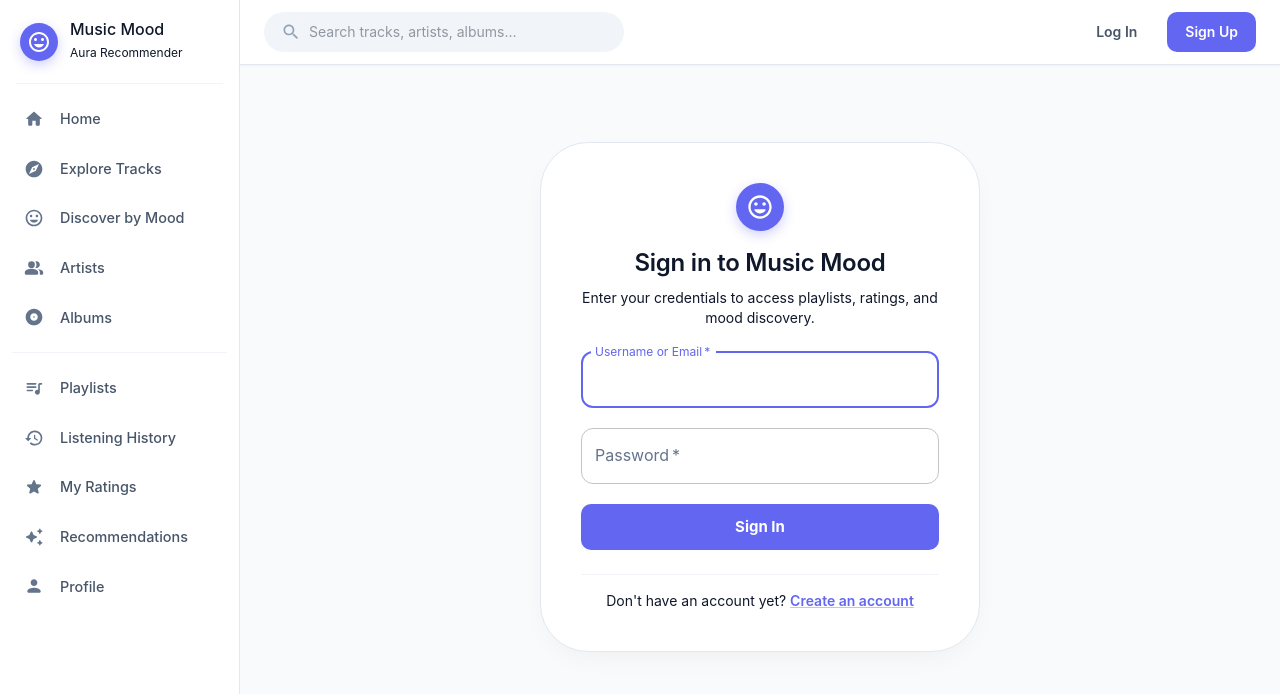
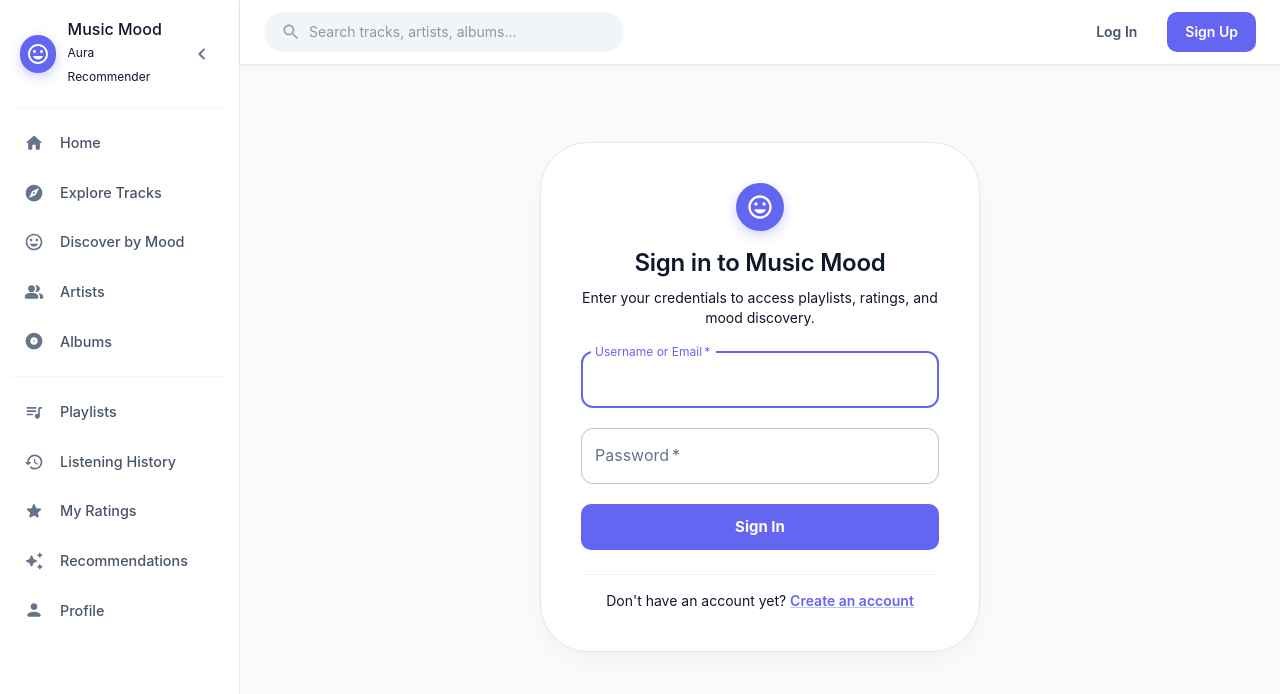
Before and after one commit to divyanshverma5-hub/DBMS-Project, a React app in the folder frontend/: page /login in a window 1280 px wide. Shown: the top 694 px of the page. Built offline with nearby package versions, Linux system fonts and the light colour scheme; no server answers; the HTML template or start-up script is replaced by a standard one.

Commit message:
feat: make desktop sidebar collapsible

```diff
--- a/frontend/src/components/navigation/Sidebar.jsx
+++ b/frontend/src/components/navigation/Sidebar.jsx
@@ -10,6 +10,8 @@ import {
   Typography,
   Divider,
   Chip,
+  IconButton,
+  Tooltip,
 } from '@mui/material'
 import { NavLink, useLocation } from 'react-router-dom'
 import HomeRoundedIcon from '@mui/icons-material/HomeRounded'
@@ -22,6 +24,8 @@ import HistoryRoundedIcon from '@mui/icons-material/HistoryRounded'
 import StarRoundedIcon from '@mui/icons-material/StarRounded'
 import AutoAwesomeRoundedIcon from '@mui/icons-material/AutoAwesomeRounded'
 import PersonRoundedIcon from '@mui/icons-material/PersonRounded'
+import ChevronLeftRoundedIcon from '@mui/icons-material/ChevronLeftRounded'
+import ChevronRightRoundedIcon from '@mui/icons-material/ChevronRightRounded'
 import { useAuth } from '../../context/AuthContext'
 
 const DRAWER_WIDTH = 240
@@ -40,14 +44,14 @@ const navItems = [
   { label: 'Profile', path: '/profile', icon: PersonRoundedIcon, authRequired: true },
 ]
 
-export default function Sidebar({ mobileOpen, onMobileClose }) {
+export default function Sidebar({ mobileOpen, onMobileClose, collapsed = false, onToggleCollapsed }) {
   const location = useLocation()
   const { isAuthenticated, user } = useAuth()
 
   const drawerContent = (
     <Box sx={{ display: 'flex', flexDirection: 'column', height: '100%', backgroundColor: '#ffffff' }}>
       {/* Brand Header */}
-      <Box sx={{ p: 2.5, display: 'flex', alignItems: 'center', gap: 1.5 }}>
+      <Box sx={{ p: collapsed ? 1.5 : 2.5, display: 'flex', alignItems: 'center', justifyContent: collapsed ? 'center' : 'space-between', gap: 1.5 }}>
         <Box
           sx={{
             width: 38,
@@ -63,20 +67,25 @@ export default function Sidebar({ mobileOpen, onMobileClose }) {
         >
           <MoodRoundedIcon />
         </Box>
-        <Box>
+        {!collapsed && <Box>
           <Typography variant="subtitle1" fontWeight={700} color="#0f172a" sx={{ lineHeight: 1.2 }}>
             Music Mood
           </Typography>
           <Typography variant="caption" color="text.secondary" fontWeight={500}>
             Aura Recommender
           </Typography>
-        </Box>
+        </Box>}
+        <Tooltip title={collapsed ? 'Expand sidebar' : 'Collapse sidebar'}>
+          <IconButton size="small" onClick={onToggleCollapsed} sx={{ display: { xs: 'none', md: 'inline-flex' }, color: '#64748b' }}>
+            {collapsed ? <ChevronRightRoundedIcon /> : <ChevronLeftRoundedIcon />}
+          </IconButton>
+        </Tooltip>
       </Box>
 
       <Divider sx={{ mx: 2, borderColor: '#f1f5f9' }} />
 
       {/* Nav List */}
-      <List sx={{ px: 1.5, py: 1.5, flexGrow: 1 }}>
+      <List sx={{ px: collapsed ? 1 : 1.5, py: 1.5, flexGrow: 1 }}>
         {navItems.map((item, index) => {
           if (item.divider) {
             return <Divider key={`divider-${index}`} sx={{ my: 1.5, borderColor: '#f1f5f9' }} />
@@ -87,6 +96,7 @@ export default function Sidebar({ mobileOpen, onMobileClose }) {
 
           return (
             <ListItem key={item.path} disablePadding sx={{ mb: 0.5 }}>
+              <Tooltip title={collapsed ? item.label : ''} placement="right">
               <ListItemButton
                 component={NavLink}
                 to={item.path}
@@ -94,7 +104,8 @@ export default function Sidebar({ mobileOpen, onMobileClose }) {
                 sx={{
                   borderRadius: 2,
                   py: 1,
-                  px: 1.5,
+                  px: collapsed ? 1.25 : 1.5,
+                  justifyContent: collapsed ? 'center' : 'flex-start',
                   backgroundColor: isActive ? 'rgba(99, 102, 241, 0.08)' : 'transparent',
                   color: isActive ? '#6366f1' : '#475569',
                   fontWeight: isActive ? 600 : 500,
@@ -103,10 +114,10 @@ export default function Sidebar({ mobileOpen, onMobileClose }) {
                   },
                 }}
               >
-                <ListItemIcon sx={{ minWidth: 36, color: isActive ? '#6366f1' : '#64748b' }}>
+                <ListItemIcon sx={{ minWidth: collapsed ? 0 : 36, color: isActive ? '#6366f1' : '#64748b' }}>
                   <IconComponent fontSize="small" />
                 </ListItemIcon>
-                <ListItemText
+                {!collapsed && <ListItemText
                   primary={item.label}
                   slotProps={{
                     primary: {
@@ -116,15 +127,16 @@ export default function Sidebar({ mobileOpen, onMobileClose }) {
                       },
                     },
                   }}
-                />
+                />}
               </ListItemButton>
+              </Tooltip>
             </ListItem>
           )
         })}
       </List>
 
       {/* User Tier / Info Badge */}
-      {isAuthenticated && user && (
+      {isAuthenticated && user && !collapsed && (
         <Box sx={{ p: 2, m: 1.5, borderRadius: 2.5, backgroundColor: '#f8fafc', border: '1px solid #e2e8f0' }}>
           <Typography variant="caption" color="text.secondary" fontWeight={600} display="block" gutterBottom>
             ACCOUNT STATUS
@@ -151,7 +163,7 @@ export default function Sidebar({ mobileOpen, onMobileClose }) {
   )
 
   return (
-    <Box component="nav" sx={{ width: { md: DRAWER_WIDTH }, flexShrink: { md: 0 } }}>
+    <Box component="nav" sx={{ width: { md: collapsed ? 76 : DRAWER_WIDTH }, flexShrink: { md: 0 }, transition: 'width 0.2s ease' }}>
       {/* Mobile temporary drawer */}
       <Drawer
         variant="temporary"
@@ -171,7 +183,7 @@ export default function Sidebar({ mobileOpen, onMobileClose }) {
         variant="permanent"
         sx={{
           display: { xs: 'none', md: 'block' },
-          '& .MuiDrawer-paper': { boxSizing: 'border-box', width: DRAWER_WIDTH, borderRight: '1px solid #e2e8f0' },
+          '& .MuiDrawer-paper': { boxSizing: 'border-box', width: collapsed ? 76 : DRAWER_WIDTH, borderRight: '1px solid #e2e8f0', transition: 'width 0.2s ease' },
         }}
         open
       >
```
